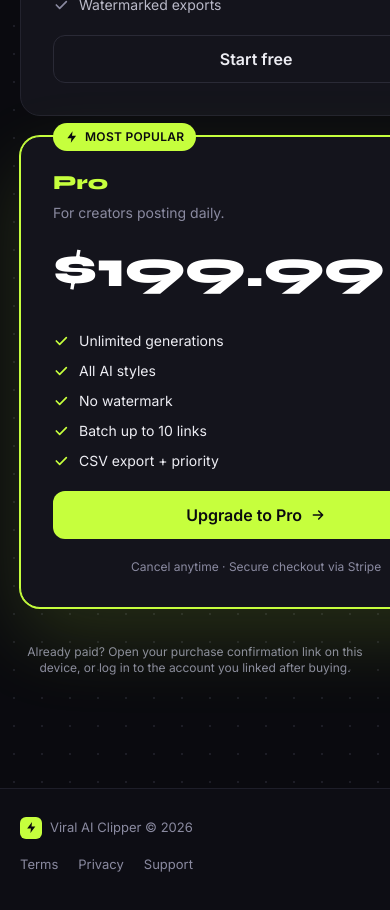
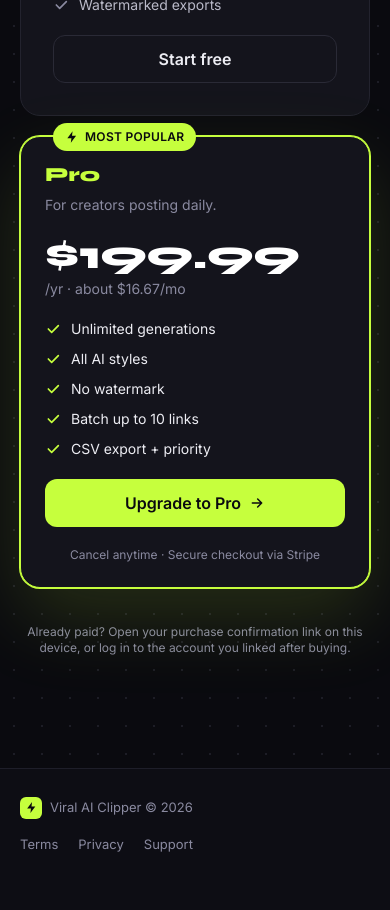
Before and after one commit to senorcoughlin/viral-ai-clipper, a Next.js app: page / in a window 390 px wide. Shown: the part 3880-4790 px from the top of the page. Built offline with nearby package versions, Linux system fonts and the light colour scheme.

Commit message:
Pro pricing card fits on mobile

```diff
--- a/app/page.jsx
+++ b/app/page.jsx
@@ -728,13 +728,13 @@
               </ul>
               <a href="#top" className="btn-ghost mt-auto h-12 no-underline">Start free</a>
             </article>
-            <article className="card relative flex flex-col gap-5 border-lime p-8 shadow-pro">
+            <article className="card relative flex min-w-0 flex-col gap-5 border-lime p-6 sm:p-8 shadow-pro">
               <span className="absolute -top-3.5 left-8 inline-flex h-7 items-center gap-1.5 rounded-full bg-lime px-3 text-xs font-bold tracking-wide text-ink"><Bolt size={14} />MOST POPULAR</span>
               <div className="flex flex-col gap-1.5">
                 <span className="font-display text-xl font-extrabold text-lime">Pro</span>
                 <span className="text-sm text-muted">For creators posting daily.</span>
               </div>
-              <div className="flex items-baseline gap-1.5"><span className="font-display text-[52px] font-extrabold leading-none text-white">{price.amount}</span><span className="text-sm text-muted">{price.per}</span></div>
+              <div className="flex min-w-0 flex-wrap items-baseline gap-x-1.5 gap-y-1"><span className="font-display text-[40px] font-extrabold leading-none text-white sm:text-[52px]">{price.amount}</span><span className="text-sm text-muted">{price.per}</span></div>
               <ul className="flex flex-col gap-2.5 text-sm text-fg">
                 <li className="flex items-center gap-2.5"><Check />Unlimited generations</li>
                 <li className="flex items-center gap-2.5"><Check />All AI styles</li>
```
